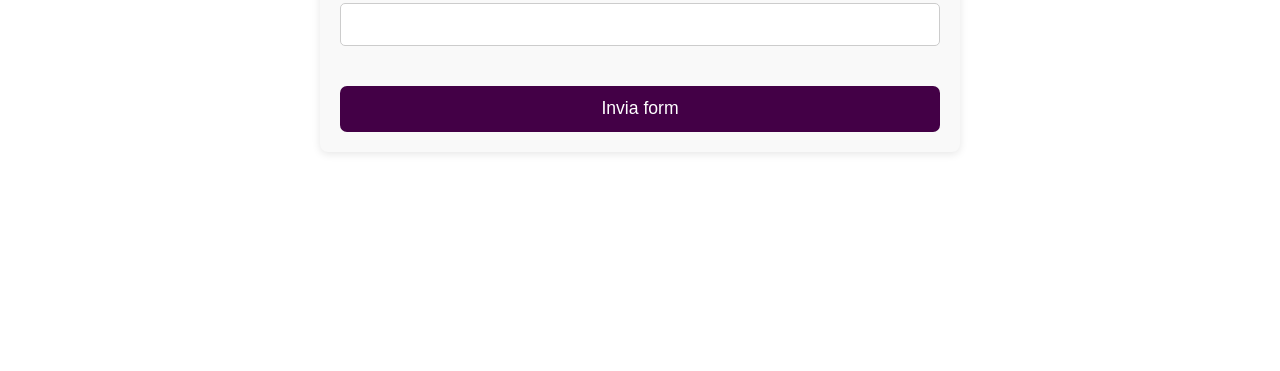
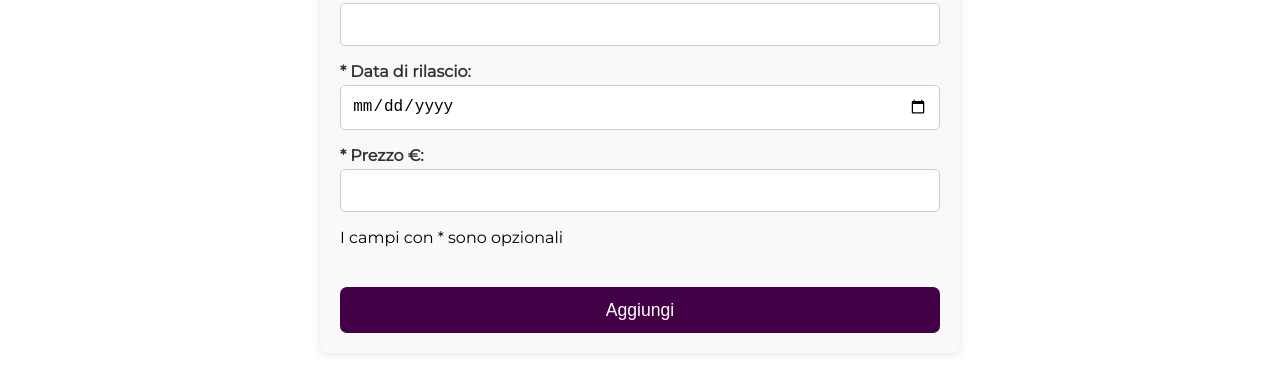
Before and after one commit to Federico-Zorzi/progetto-finale-spec-frontend-front, a React (Vite) app: page /AddGame in a window 1280 px wide. Shown: the part 510-881 px from the top of the page. Built offline with nearby package versions, Linux system fonts and the light colour scheme; no server answers.

Commit message:
add games fnct  mod

```diff
--- a/src/components/GameCompareTable.jsx
+++ b/src/components/GameCompareTable.jsx
@@ -2,8 +2,6 @@ import dayjs from "dayjs";
 import { memo } from "react";
 
 const GameCompareTable = memo(({ games }) => {
-  console.log("game1", games[0]);
-
   return (
     <>
       <tr className="compare-row">
--- a/src/custom hooks/useGames.js
+++ b/src/custom hooks/useGames.js
@@ -41,7 +41,9 @@ const useGames = () => {
     category,
     softwarehouseName,
     platforms,
-    gameModes
+    gameModes,
+    releaseDate,
+    price
   ) => {
     try {
       const resFetchGame = await fetch(`${apiUrl}/videogames`, {
@@ -53,6 +55,8 @@ const useGames = () => {
           platforms,
           gameModes,
           softwareHouse: { name: softwarehouseName },
+          price,
+          releaseDate,
         }),
       });
 
--- a/src/index.css
+++ b/src/index.css
@@ -510,6 +510,8 @@ h1 {
 }
 
 #add-game-section .input-container input[type="text"],
+#add-game-section .input-container input[type="date"],
+#add-game-section .input-container input[type="number"],
 #add-game-section .input-container select {
   padding: 0.7rem;
   border: 1px solid #ccc;
@@ -596,6 +598,10 @@ h1 {
   background-color: rgb(50, 0, 52);
 }
 
+#info p {
+  margin: 0;
+}
+
 /* ERROR ALERT */
 
 .error-alert {
--- a/src/pages/AddGamePage.jsx
+++ b/src/pages/AddGamePage.jsx
@@ -2,6 +2,7 @@ import { useRef, useState } from "react";
 import { useNavigate } from "react-router-dom";
 import CheckboxGroup from "../components/CheckboxGroup";
 import { useGlobalContext } from "../context/GlobalContext";
+import dayjs from "dayjs";
 
 const mainCategories = [
   "Action",
@@ -35,6 +36,8 @@ const AddGamePage = () => {
   const title = useRef();
   const category = useRef();
   const softwarehouseName = useRef();
+  const releaseDate = useRef();
+  const price = useRef();
   const [selectedPlatforms, setSelectedPlatforms] = useState(["PC"]);
   const [selectedGameModes, setSelectedGameModes] = useState(["Singleplayer"]);
 
@@ -47,13 +50,17 @@ const AddGamePage = () => {
   const handleSubmit = (e) => {
     e.preventDefault();
     setErrorMsg("");
+    const currDate = new Date();
+    const currDateFormatted = dayjs(currDate).format("YYYY-MM-DD");
 
     addGame(
       title.current.value,
       category.current.value,
       softwarehouseName.current.value,
       selectedPlatforms,
-      selectedGameModes
+      selectedGameModes,
+      releaseDate.current.value || currDateFormatted,
+      parseFloat(price.current.value) || 0
     )
       .then((data) => {
         if (data.videogame && data.videogame.title) {
@@ -127,7 +134,25 @@ const AddGamePage = () => {
             />
           </div>
 
-          <button type="submit">Invia form</button>
+          {/* release date */}
+          <div className="input-container">
+            <label htmlFor="release-date">* Data di rilascio: </label>
+            <input id="release-date" type="date" ref={releaseDate} />
+          </div>
+
+          {/* price */}
+          <div className="input-container">
+            <label htmlFor="release-date">* Prezzo €: </label>
+            <input id="release-date" type="number" step="any" ref={price} />
+          </div>
+
+          {/* form info  */}
+          <div id="info">
+            <p>I campi con * sono opzionali</p>
+          </div>
+
+          {/* button for submit */}
+          <button type="submit">Aggiungi</button>
         </form>
 
         {errorMsg && (
@@ -141,53 +166,3 @@ const AddGamePage = () => {
 };
 
 export default AddGamePage;
-
-/*
-export type Videogame = {
-  readonly title: string;
-  readonly originalTitle?: string;
-  readonly category: MainCategory;
-
-  readonly subCategories?: SubCategory[];
-  readonly platforms: [Platform, ...Platform[]];
-  readonly softwareHouse: SoftwareHouse;
-  readonly publisher?: string;
-  readonly engine?: string;
-
-  gameModes: [GameMode, ...GameMode[]];
-  supportedLanguages?: string[];
-  ageRating?:
-    | "PEGI 3"
-    | "PEGI 7"
-    | "PEGI 12"
-    | "PEGI 16"
-    | "PEGI 18"
-    | "ESRB E"
-    | "ESRB T"
-    | "ESRB M";
-
-  releaseDate?: string;
-  earlyAccessDate?: string;
-  lastUpdate?: string;
-
-  description?: string;
-  features?: string[];
-  dlcs?: DLC[];
-
-  systemRequirements?: SystemRequirements;
-
-  price?: number;
-  discount?: number;
-  inGamePurchases?: boolean;
-  ratings?: Rating[];
-  averageRating?: number;
-  averagePlaytime?: string;
-  totalSales?: number;
-
-  coverImage?: string;
-  screenshots?: string[];
-  trailerUrl?: string;
-};
-
-
-*/
```
